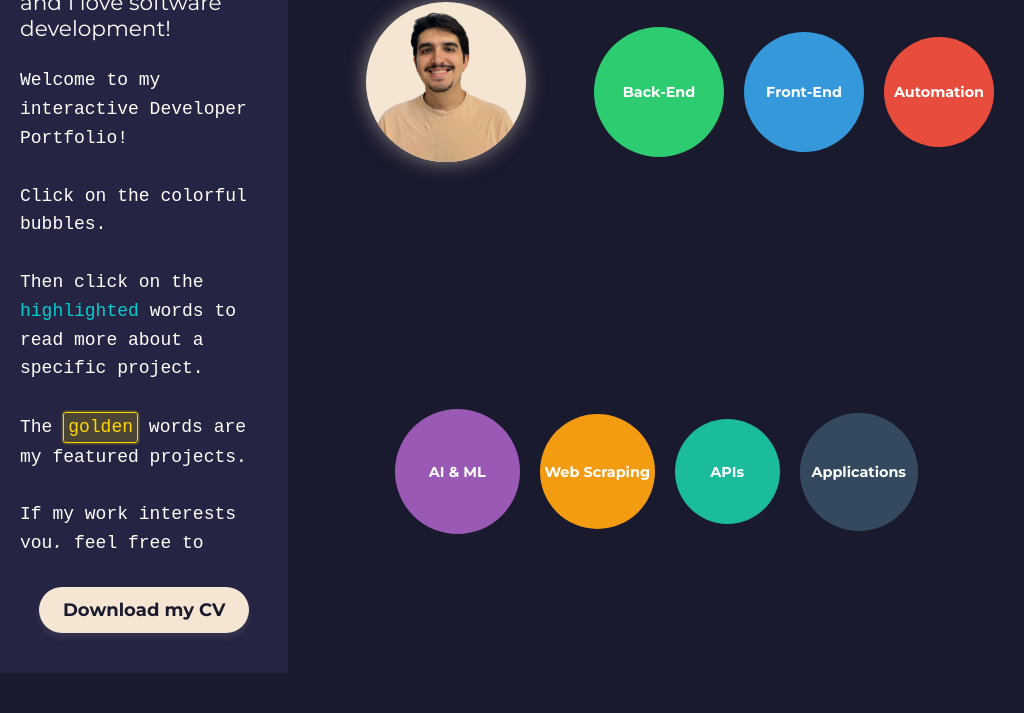
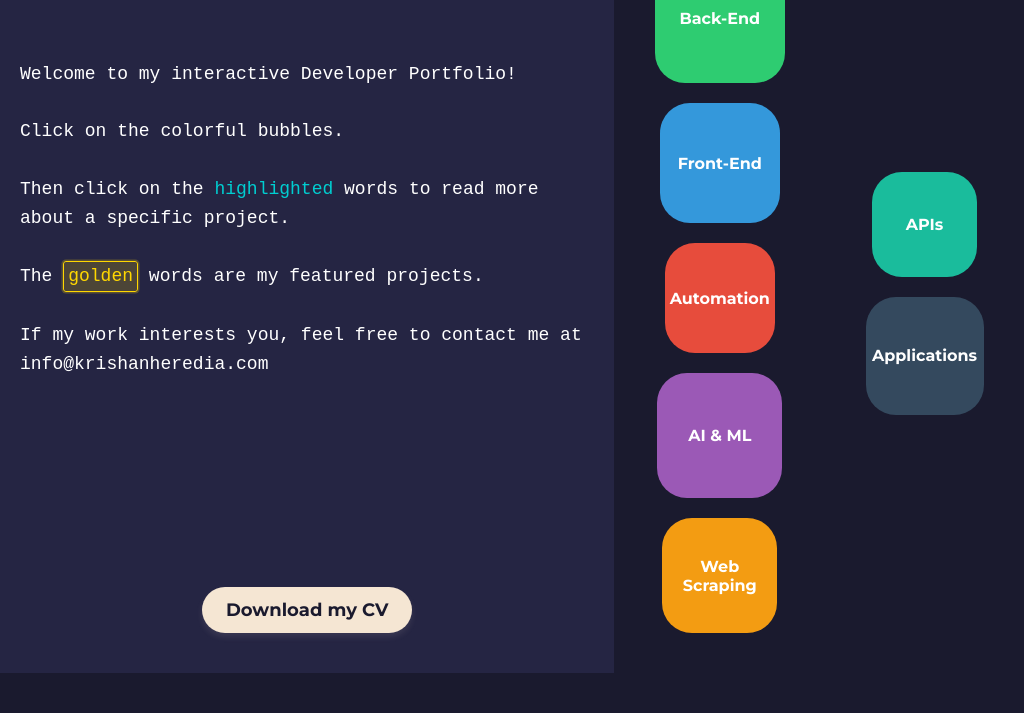
Before and after one commit to krishanheredia97/cv, a plain HTML site: page index.html in a window 1024 px wide. Shown: the part 127-840 px from the top of the page. Before the commit the page ends 800 px from the top, so only its background shows below. Drawn offline with Linux system fonts and the light colour scheme.

Commit message:
Fixed the tablet view by making the bubbles more rectangular

```diff
--- a/scripts/bubbles.js
+++ b/scripts/bubbles.js
@@ -54,11 +54,8 @@ function toggleBubble(element, data) {
         lastClickedBubble = element;
     }
 
-    if (isMobile) {
+    updateBubbleDisplay();
     updateMobileHeaderDisplay();
-    } else {
-        updateBubbleDisplay();
-    }
 }
 
 function updateMobileHeaderDisplay() {
@@ -91,13 +88,22 @@ function updateBubbleDisplay() {
 }
 
 function positionBubble(bubble, angle, distance) {
+    if (window.innerWidth > 768 && window.innerWidth <= 1024) {
+        // Tablet view: position bubbles vertically
+        bubble.style.position = 'static';
+        bubble.style.transform = 'none';
+    } else if (window.innerWidth > 1024) {
+        // Desktop view: original positioning
         const portfolioRect = document.getElementById('bubble-container').getBoundingClientRect();
         const centerX = portfolioRect.width / 2;
         const centerY = portfolioRect.height / 2;
         const bubbleRect = bubble.getBoundingClientRect();
         const position = calculatePosition(angle, distance, centerX, centerY, bubbleRect.width, bubbleRect.height);
+        bubble.style.position = 'absolute';
         bubble.style.left = `${position.x}px`;
         bubble.style.top = `${position.y}px`;
+        bubble.style.transform = 'none';
+    }
 }
 
 function calculateDistance(baseDistance, time, index) {
@@ -108,6 +114,8 @@ function calculateDistance(baseDistance, time, index) {
 }
 
 function animateBubbles() {
+    if (window.innerWidth <= 1024) return; // Don't animate for tablet and mobile views
+
     const bubbles = document.querySelectorAll('.bubble');
     bubbles.forEach((bubble, index) => {
         const angle = calculateAngle(index, bubbles.length);
@@ -121,11 +129,24 @@ function animateBubbles() {
 
 function initializeBubbles() {
     const bubbleContainer = document.getElementById('bubble-container');
+    bubbleContainer.innerHTML = ''; // Clear existing bubbles
+
+    if (window.innerWidth > 1024) {
+        // Desktop view
+        const centralBubble = document.createElement('div');
+        centralBubble.id = 'central-bubble';
+        centralBubble.innerHTML = '<img src="assets/pic.png" alt="Krishan\'s profile picture">';
+        bubbleContainer.appendChild(centralBubble);
+    }
+
     portfolioData.fields.forEach(data => {
         const bubble = createBubble(data);
         bubbleContainer.appendChild(bubble);
     });
+
+    if (window.innerWidth > 1024) {
         animateBubbles();
+    }
 }
 
 function createMobileHeaderBubbles() {
--- a/scripts/main.js
+++ b/scripts/main.js
@@ -4,6 +4,7 @@ document.addEventListener('DOMContentLoaded', () => {
     initializeModals();
     createMobileHeaderBubbles();
     document.addEventListener('click', handleClickOutside);
+    handleResize(); // Call on initial load
 });
 
 function handleClickOutside(event) {
@@ -13,7 +14,8 @@ function handleClickOutside(event) {
         if (!event.target.closest('#side-panel') && !event.target.closest('.bubble') && !event.target.closest('#mobile-header-content')) {
             if (selectedField !== null) {
                 selectedField = null;
-                updateMobileHeaderDisplay(); // Change this line
+                updateBubbleDisplay();
+                updateMobileHeaderDisplay();
                 updateText(portfolioData.defaultText, portfolioData.defaultStylingRules);
             }
         }
@@ -26,3 +28,34 @@ function initializeModals() {
     modalContainer.className = 'modal';
     document.body.appendChild(modalContainer);
 }
+
+function handleResize() {
+    const isMobile = window.innerWidth <= 768;
+    const isTablet = window.innerWidth > 768 && window.innerWidth <= 1024;
+    const bubbleContainer = document.getElementById('bubble-container');
+    const centralBubble = document.getElementById('central-bubble');
+    const sidePanel = document.getElementById('side-panel');
+
+    if (isMobile) {
+        createMobileHeaderBubbles();
+        if (bubbleContainer) bubbleContainer.style.display = 'none';
+        if (centralBubble) centralBubble.style.display = 'none';
+        if (sidePanel) sidePanel.style.width = '100%';
+    } else {
+        initializeBubbles();
+        bubbleContainer.style.display = 'flex';
+        if (isTablet) {
+            if (centralBubble) centralBubble.style.display = 'none';
+            if (sidePanel) sidePanel.style.width = '60%';
+            if (bubbleContainer) bubbleContainer.style.width = '40%';
+        } else {
+            if (centralBubble) centralBubble.style.display = 'block';
+            if (sidePanel) sidePanel.style.width = '33.33%';
+            if (bubbleContainer) bubbleContainer.style.width = '66.67%';
+        }
+    }
+
+    updateBubbleDisplay();
+}
+
+window.addEventListener('resize', handleResize);
--- a/styles/bubbles.css
+++ b/styles/bubbles.css
@@ -36,6 +36,7 @@
     position: absolute;
     border-radius: 50%;
     display: flex;
+    flex-direction: column;
     justify-content: center;
     align-items: center;
     cursor: pointer;
@@ -65,6 +66,7 @@
 .bubble-icon {
     font-size: calc(1vmin + 10px);
     margin-bottom: 5px;
+    display: none;
 }
 
 .bubble-title {
@@ -72,22 +74,50 @@
     font-weight: bold;
 }
 
-@media (max-width: 1024px) {
+@media (min-width: 1025px) {
+    .bubble-icon {
+        display: block;
+        font-size: 24px;
+        margin-bottom: 5px;
+    }
+}
+
+@media (min-width: 769px) and (max-width: 1024px) {
     #bubble-container {
-        width: 100%;
-        height: auto;
-        padding: 20px;
-    }
-
-    #central-bubble {
-        position: static;
-        transform: none;
-        margin: 0 auto 20px;
+        display: flex;
+        flex-direction: column;
+        align-items: center;
+        overflow-y: auto;
+        padding: 20px 0;
     }
 
     .bubble {
+        width: 90%;
+        height: 60px;
+        margin: 10px 0;
+        position: relative;
+        border-radius: 30px;
+        display: flex;
+        justify-content: center;
+        align-items: center;
+    }
+
+    .bubble-content {
         position: static;
-        margin: 10px;
+        display: flex;
+        justify-content: center;
+        align-items: center;
+        width: 100%;
+        height: 100%;
+    }
+
+    .bubble-icon {
+        display: none;
+    }
+
+    .bubble-title {
+        font-size: 16px;
+        text-align: center;
     }
 }
 
@@ -96,7 +126,6 @@
         display: none;
     }
 
-    /* Add styles for mobile header bubbles here */
     #mobile-header-content {
         display: flex;
         flex-wrap: wrap;
@@ -113,7 +142,3 @@
         cursor: pointer;
     }
 }
-    .bubble-icon {
-        display: none;
-    }
-}
--- a/styles/main.css
+++ b/styles/main.css
@@ -41,6 +41,33 @@ body {
     width: 100%;
     height: 100%;
     object-fit: cover;
+}
+
+@media (min-width: 769px) and (max-width: 1024px) {
+    #portfolio {
+        flex-direction: row;
+    }
+
+    #side-panel {
+        width: 55%;
+        height: 100vh;
+        overflow-y: auto;
+    }
+
+    #bubble-container {
+        width: 45%;
+        height: 100vh;
+        margin: 0;
+        display: flex;
+        flex-direction: column;
+        align-items: center;
+        overflow-y: auto;
+        padding: 20px 0;
+    }
+
+    #central-bubble {
+        display: none;
+    }
 }
 
 @media (max-width: 768px) {
```
Lines whose indentation alone changed are shown as unchanged.
